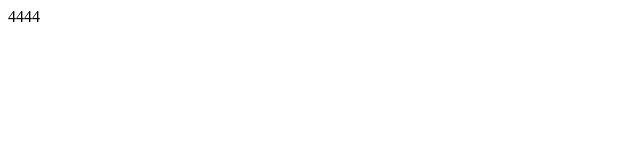
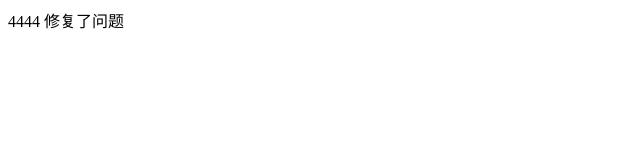
Before and after one commit to jxg/microserivcecloud-config, a plain HTML site: page index.html in a window 1280 px wide. Shown: the whole page, without its empty margins (0-640 px from the left). Drawn offline with Linux system fonts and the light colour scheme.

Commit message:
=修复紧急问题

```diff
--- a/index.html
+++ b/index.html
@@ -5,6 +5,6 @@
     <title>Title</title>
 </head>
 <body>
-4444
+4444 修复了问题
 </body>
 </html>
```
